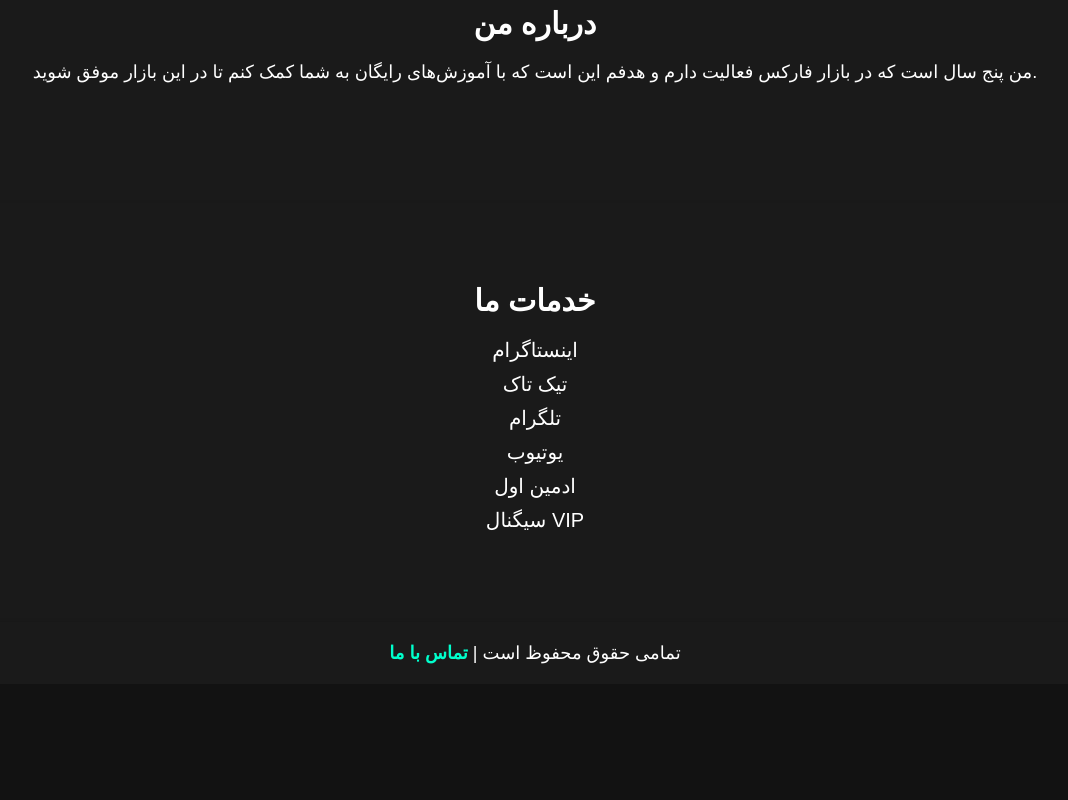
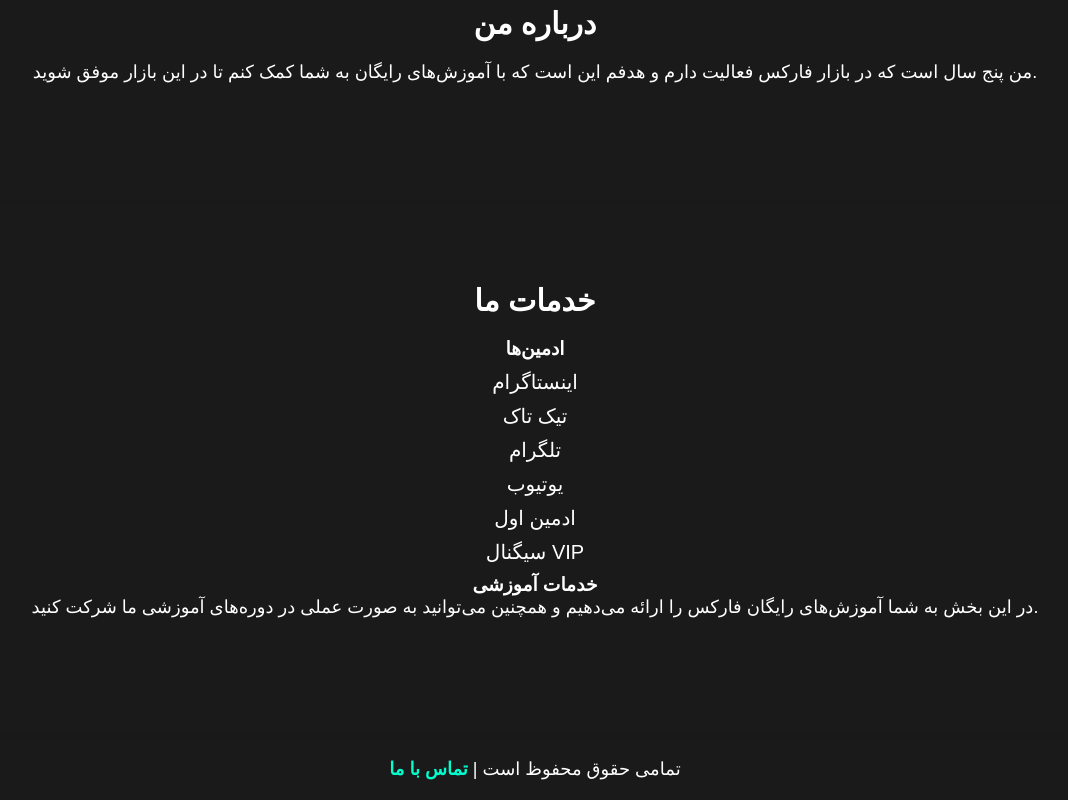
Before and after one commit to SamircRFxgroup/SamiircRFxgroup.github.io, a plain HTML site: page index.html in a window 1280 px wide. Shown: the part 853-1653 px from the top of the page, without its empty margins (105-1173 px from the left). Before the commit the page ends 1537 px from the top, so only its background shows below. Drawn offline with Linux system fonts and the light colour scheme; a web font is replaced by a local one.

Commit message:
Update index.html

```diff
--- a/index.html
+++ b/index.html
@@ -216,6 +216,8 @@
 
     <section id="services" class="section fadeInUp">
         <h2>خدمات ما</h2>
+        <div class="service-category">
+            <h3>ادمین‌ها</h3>
             <ul>
                 <li><a href="https://www.instagram.com/samircrfxgroup/profilecard/?igsh=MmFzYnNlMTY3YW4z" target="_blank">اینستاگرام</a></li>
                 <li><a href="https://www.tiktok.com/@samircrfxgroup?_t=ZS-8roeKSmsiAe&_r=1" target="_blank">تیک تاک</a></li>
@@ -224,6 +226,14 @@
                 <li><a href="https://t.me/cRFxfamily" target="_blank">ادمین اول</a></li>
                 <li><a href="https://t.me/Samircrfx_signal" target="_blank">سیگنال VIP</a></li>
             </ul>
+        </div>
+
+        <!-- اضافه کردن بخش جدید به خدمات ما -->
+        <div class="service-category">
+            <h3>خدمات آموزشی</h3>
+            <p>در این بخش به شما آموزش‌های رایگان فارکس را ارائه می‌دهیم و همچنین می‌توانید به صورت عملی در دوره‌های آموزشی ما شرکت کنید.</p>
+        </div>
+
     </section>
 
     <footer>
```
Lines whose indentation alone changed are shown as unchanged.
